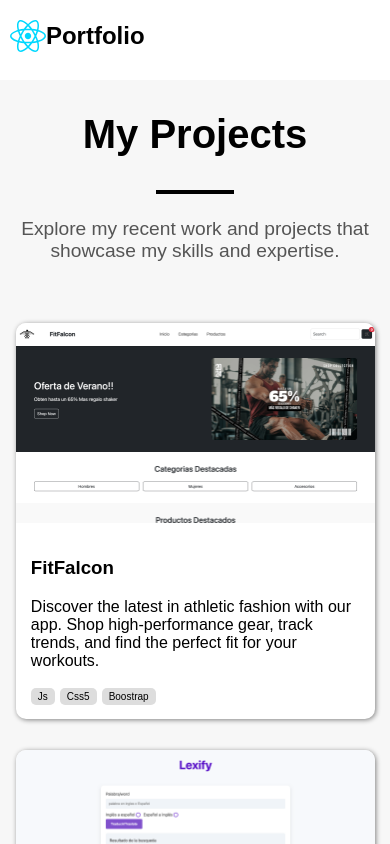
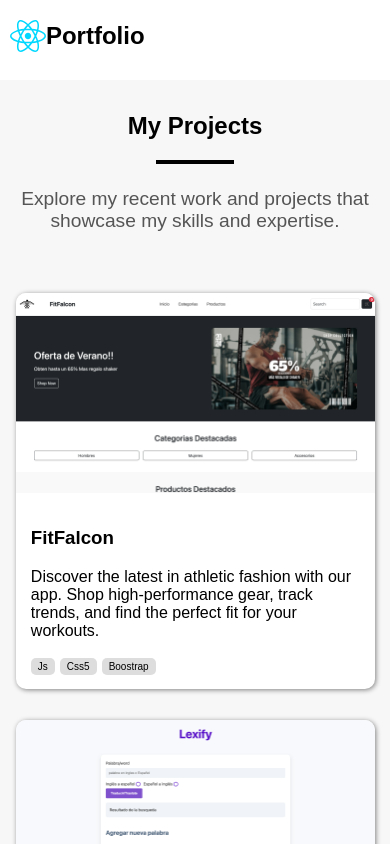
Before and after one commit to Julian-codee/Folio_React, a React (Vite) app: page /projects in a window 390 px wide. Shown: the top 844 px of the page. Built offline with nearby package versions, Linux system fonts and the light colour scheme.

Commit message:
Realizamos cambios en el responsive

```diff
--- a/src/assets/Styles/Cards.css
+++ b/src/assets/Styles/Cards.css
@@ -102,27 +102,6 @@
     }
 }
 
-/*Móviles (768px o menos) */
-@media screen and (max-width: 768px) {
-    .container {
-        grid-template-columns: 1fr;
-        gap: 15px;
-    }
-
-    .card {
-        width: 90%;
-        margin: 0 auto;
-    }
-
-    .card-img {
-        height: 150px;
-    }
-
-    .btn {
-        padding: 5px 15px;
-        font-size: 14px;
-    }
-}
 
 /*Teléfonos pequeños (480px o menos) */
 @media screen and (max-width: 480px) {
--- a/src/assets/Styles/Myprojects.css
+++ b/src/assets/Styles/Myprojects.css
@@ -10,7 +10,7 @@
   text-align: center;
   display: inline-block;
 }
-.Project-title {
+.Projecttitle {
   margin-top: 2rem;
   text-align: center;
   font-size: 2.5rem;
@@ -50,37 +50,15 @@
     gap: 25px;
   }
 
-  .Project-title {
-    font-size: 2rem;
-  }
-
   .descripttion {
     font-size: 1.2rem;
     width: 95%;
   }
 }
 
-/* Móvil (768px o menos) */
-@media screen and (max-width: 768px) {
-  .ContainerCard {
-    grid-template-columns: 1fr;
-    padding: 2rem;
-    gap: 20px;
-  }
-
-  .Project-title {
-    font-size: 1.8rem;
-    margin-top: 1.5rem;
-  }
-
-  hr {
-    width: 40%;
-  }
-}
-
 /*Teléfonos Pequeños (480px o menos) */
 @media screen and (max-width: 480px) {
-  .Project-title {
+  .Projecttitle{
     font-size: 1.5rem;
     display: flex;
     align-items: center;
--- a/src/assets/components/Layouts/Main/Myprojects.jsx
+++ b/src/assets/components/Layouts/Main/Myprojects.jsx
@@ -48,7 +48,7 @@
     <>
       <div className="main-project">
         <div className="ContainerProject">
-          <h2 className="Project-title">My Projects</h2>
+          <h2 className="Projecttitle">My Projects</h2>
           <hr className="divider" />
           <p className="descripttion">
             Explore my recent work and projects that showcase my skills and expertise.
```
